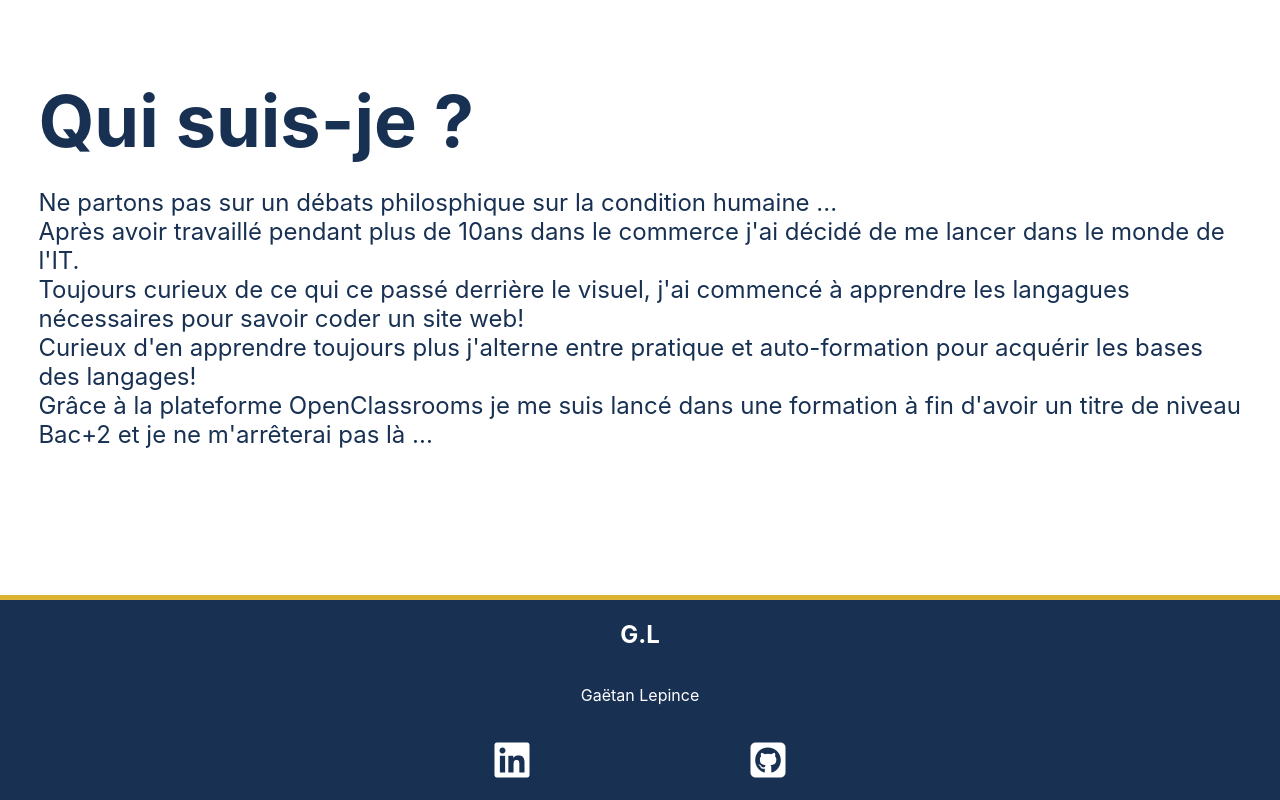
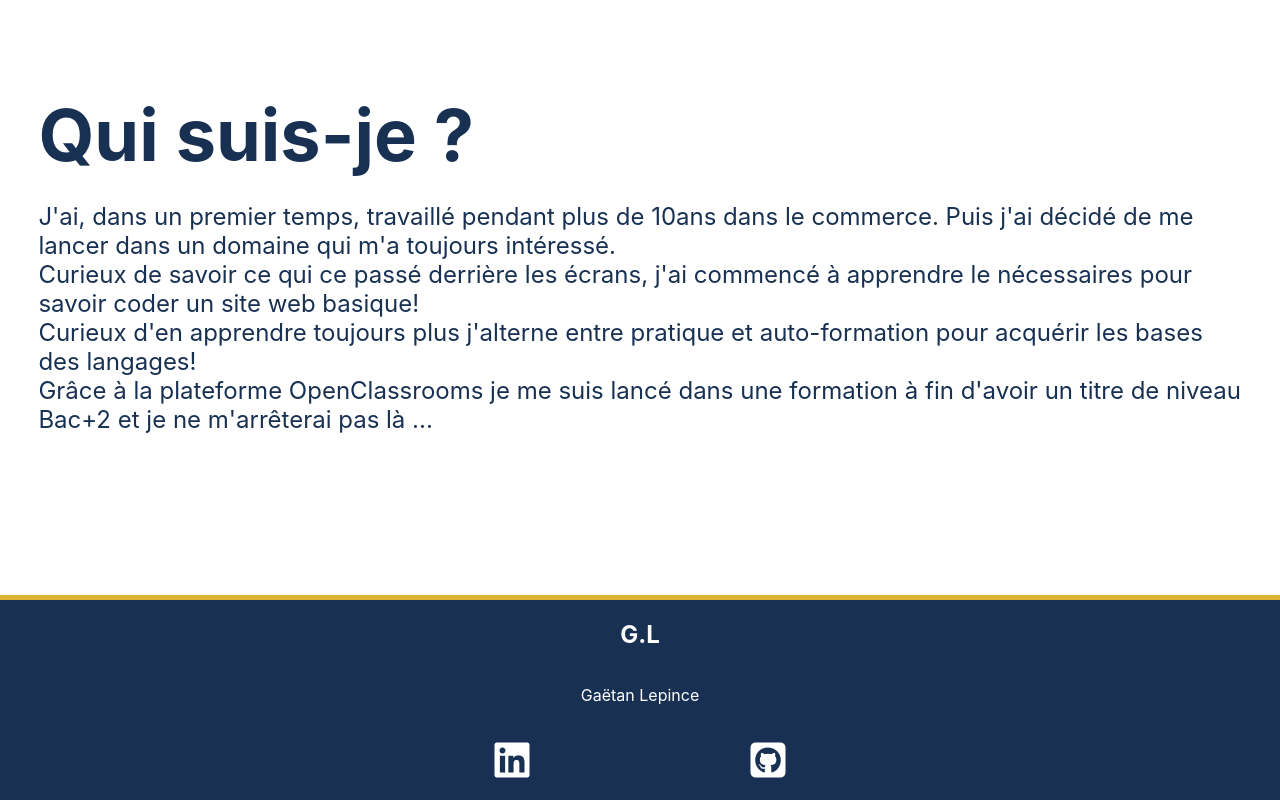
Before and after one commit to PesoPueblo/LEPRINCE-Gaetan-Porfolio, a React (Create React App) app in the folder frontend/: page / in a window 1280 px wide. Shown: the part 790-1590 px from the top of the page. Built offline with nearby package versions, Linux system fonts and the light colour scheme.

Commit message:
correction texte

```diff
--- a/frontend/src/pages/apropos.jsx
+++ b/frontend/src/pages/apropos.jsx
@@ -4,9 +4,8 @@ export default function Apropos(){
             <h2 className="title">Qui suis-je ?</h2>
             <div>
             <p className="Text">
-                Ne partons pas sur un débats philosphique sur la condition humaine ... <br />
-                Après avoir travaillé pendant plus de 10ans dans le commerce j'ai décidé de me lancer dans le monde de l'IT. <br />
-                Toujours curieux de ce qui ce passé derrière le visuel, j'ai commencé à apprendre les langagues nécessaires pour savoir coder un site web! <br />
+                J'ai, dans un premier temps, travaillé pendant plus de 10ans dans le commerce. Puis j'ai décidé de me lancer dans un domaine qui m'a toujours intéressé. <br />
+                Curieux de savoir ce qui ce passé derrière les écrans, j'ai commencé à apprendre le nécessaires pour savoir coder un site web basique! <br />
                 Curieux d'en apprendre toujours plus j'alterne entre pratique et auto-formation pour acquérir les bases des langages! <br />
                 Grâce à la plateforme OpenClassrooms je me suis lancé dans une formation à fin d'avoir un titre de niveau Bac+2 et je ne m'arrêterai pas là ... <br />
             </p>
--- a/frontend/src/styles/details.css
+++ b/frontend/src/styles/details.css
@@ -72,3 +72,9 @@
     }
 
 }
+@media (max-width:551px) {
+    .allimage-title{
+        font-size: 2rem;
+    }
+
+}
```
